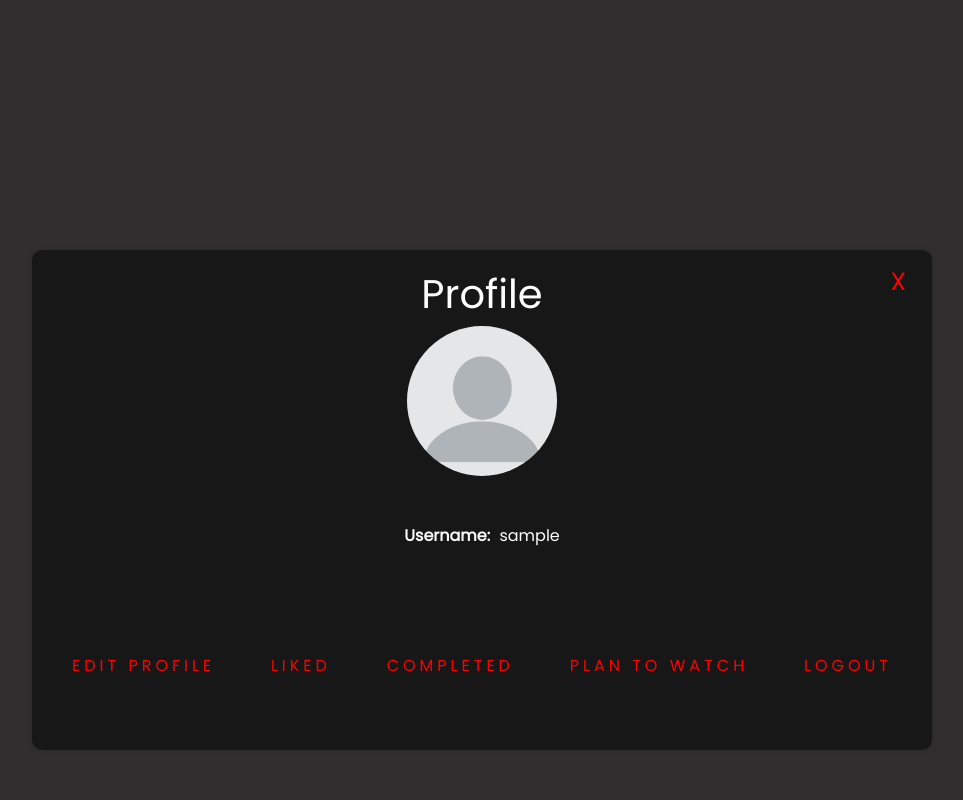
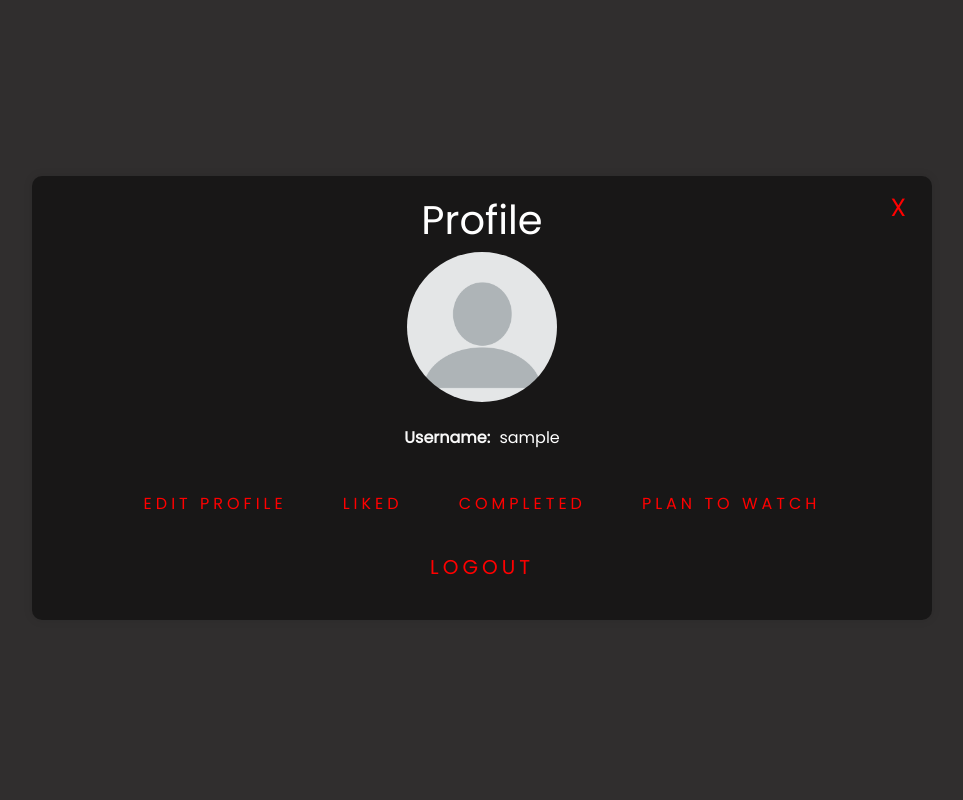
Before and after one commit to AryasatyaWicaksana/Kiw-kiw-cinemalist, a PHP site: page /Web/Profile-Page/profile.php in a window 1280 px wide. Shown: the whole page, without its empty margins (158-1121 px from the left). Run offline with PHP 8.4, Linux system fonts and the light colour scheme; the visitor is signed in with stand-in values (Sample User, id 1).

Commit message:
memperbaiki responsif pada halaman profil

```diff
--- a/Web/Profile-Page/profile.php
+++ b/Web/Profile-Page/profile.php
@@ -21,34 +21,33 @@
     <meta name="viewport" content="width=device-width, initial-scale=1.0">
     <title>Profile Page</title>
     <link href="../../Bootstrap/css/bootstrap.min.css" rel="stylesheet">
-    <link href='https://fonts.googleapis.com/css?family=Poppins' rel='stylesheet'>
+    <link href="https://fonts.googleapis.com/css2?family=Poppins:wght@400&display=swap" rel="stylesheet">
     <link rel="stylesheet" href="style.css">
     <link rel="icon" href="../Assets/img/icon fix kiw kiw.png">
 </head>
 <body>
-    <div class="container position-relative position-absolute bottom-0 start-50 translate-middle-x" style="height: 500px">
+    <div class="container my-5 position-relative" style="top: 8rem; width: 100%;">
         <a href="../Dashboard/dashboard.php" class="back-button position-absolute top-0 end-0 mt-2 me-3" style="font-size: 25px;">X</a>
         <h1 class="text-center">Profile</h1>
-        <div class="profile-photo text-center mb-5">
-            <img src="../Assets/img/blank-profile-picture.png" alt="Profile Photo">
+        <div class="profile-photo text-center mb-4">
+            <img src="../Assets/img/blank-profile-picture.png" alt="Profile Photo" class="img-fluid rounded-circle" style="max-width: 150px;">
         </div>
-        <div class="profile-item text-center mt-5">
+        <div class="profile-item text-center mb-4">
             <label>Username:</label>
             <span class="user-name"><?= $_SESSION["username"] ?></span>
         </div>
 
-        <br><br><br><br>
-
-        <div class="d-flex justify-content-between align-items-center btn-container" >
-            <a href="edit_profile.php" class="edit-profile text-center">Edit Profile</a>
-            <a href="like.php" class="edit-profile text-center">Liked</a>
-            <a href="completed.php" class="edit-profile text-center">Completed</a>
-            <a href="plan-to-watch.php" class="edit-profile text-center">Plan to Watch</a>
-            <form action="profile.php" method="POST" class="text-center">
-                <button type="submit" class="logout-btn btn-lg" name="logout">Logout</button>
+        <div class="d-flex flex-wrap justify-content-center align-items-center btn-container">
+            <a href="edit_profile.php" class="edit-profile btn btn-primary m-2">Edit Profile</a>
+            <a href="like.php" class="edit-profile btn btn-secondary m-2">Liked</a>
+            <a href="completed.php" class="edit-profile btn btn-success m-2">Completed</a>
+            <a href="plan-to-watch.php" class="edit-profile btn btn-warning m-2">Plan to Watch</a>
+        </div>
+        <div class="d-flex flex-wrap justify-content-center align-items-center btn-container">
+            <form action="profile.php" method="POST" class="text-center m-2">
+                <button type="submit" class="logout-btn btn btn-danger btn-lg" name="logout">Logout</button>
             </form>
         </div>
-
     </div>
     <script src="../../Bootstrap/js/bootstrap.bundle.min.js"></script>
 </body>
```
